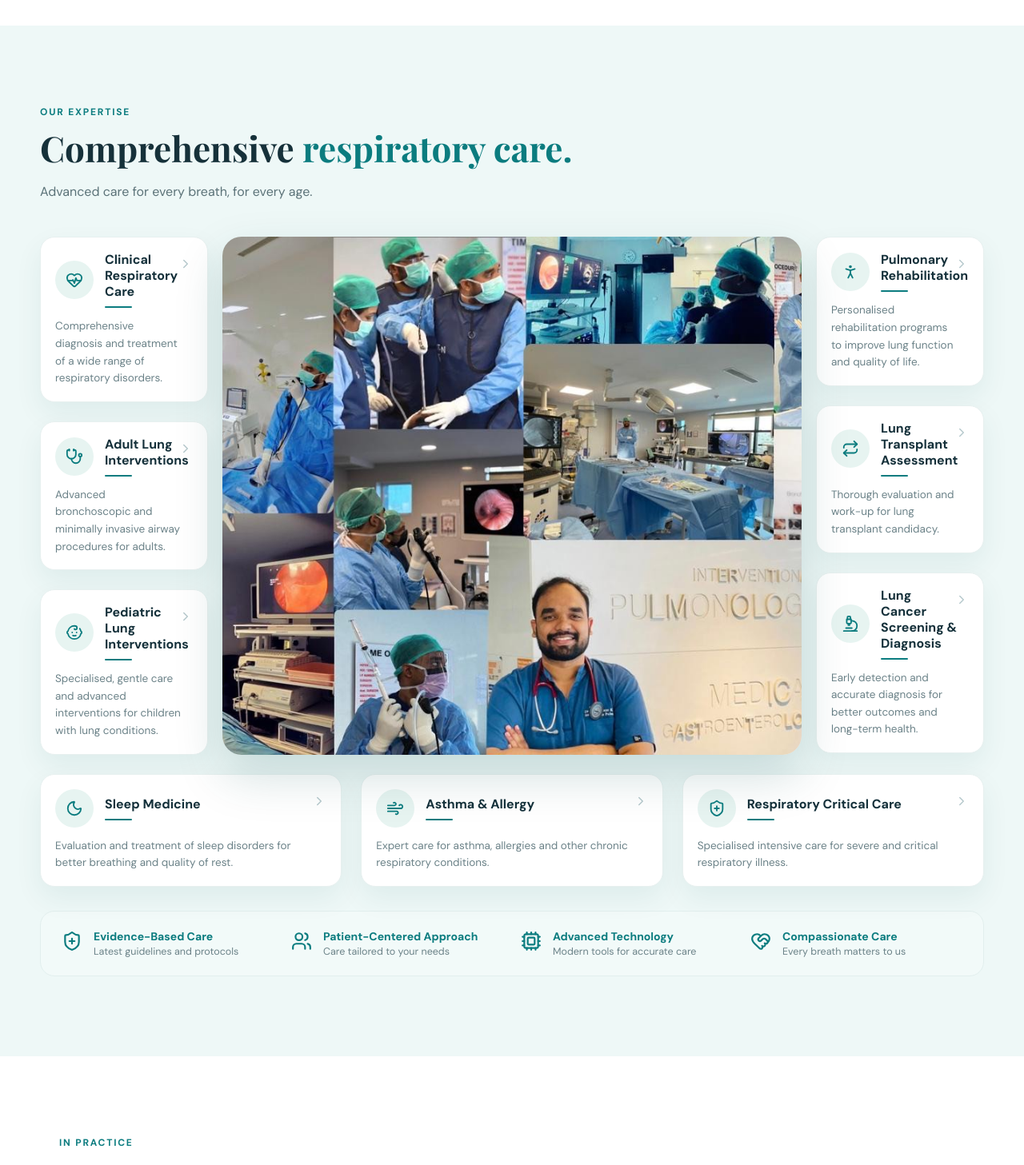
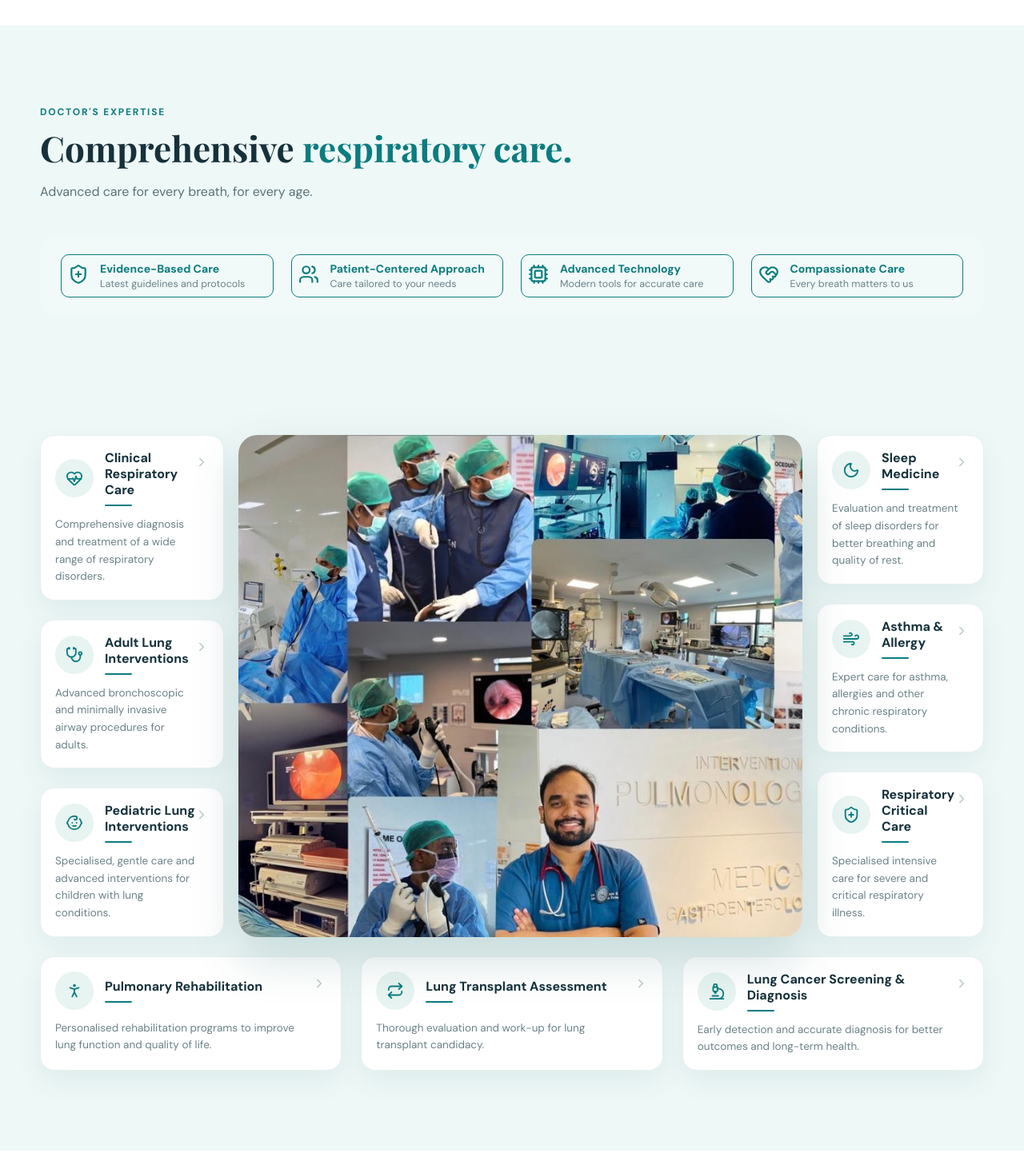
Before and after one commit to KOUSHIK-GARA/doctor_portfolio, a React (Vite) app: page / in a window 1280 px wide. Shown: the part 2420-3877 px from the top of the page at 80% size. Built offline with nearby package versions, Linux system fonts and the light colour scheme.

Commit message:
styles optimization

```diff
--- a/src/components/sections/Expertise.tsx
+++ b/src/components/sections/Expertise.tsx
@@ -73,19 +73,31 @@ export function Expertise({ areas, image, imageAlt }: ExpertiseProps) {
   }));
 
   const leftCards = cards.slice(0, 3);
-  // The last three areas have the longest headings, so flank the image with
-  // them on the right to visually balance the two-line titles on the left.
-  const rightCards = cards.slice(6);
-  const bottomCards = cards.slice(3, 6);
+  const rightCards = cards.slice(3, 6);
+  const bottomCards = cards.slice(6);
 
   return (
     <section id="expertise" className="section tinted">
       <div className="expHead">
-        <div className="sectionTag">OUR EXPERTISE</div>
+        <div className="sectionTag">DOCTOR'S EXPERTISE</div>
         <h2>
           Comprehensive <span>respiratory care.</span>
         </h2>
         <p className="expLead">Advanced care for every breath, for every age.</p>
+      </div>
+
+      <div className="expValues">
+        {VALUE_PROPS.map(({ icon: Icon, title, text }) => (
+          <div className="expValue" key={title}>
+            <span className="expValueIcon" aria-hidden="true">
+              <Icon />
+            </span>
+            <div>
+              <b>{title}</b>
+              <small>{text}</small>
+            </div>
+          </div>
+        ))}
       </div>
 
       <div className="expGrid">
@@ -115,19 +127,7 @@ export function Expertise({ areas, image, imageAlt }: ExpertiseProps) {
         ))}
       </div>
 
-      <div className="expValues">
-        {VALUE_PROPS.map(({ icon: Icon, title, text }) => (
-          <div className="expValue" key={title}>
-            <span className="expValueIcon" aria-hidden="true">
-              <Icon />
-            </span>
-            <div>
-              <b>{title}</b>
-              <small>{text}</small>
-            </div>
-          </div>
-        ))}
-      </div>
+
     </section>
   );
 }
--- a/src/styles.css
+++ b/src/styles.css
@@ -508,7 +508,7 @@ header {
   display: grid;
   /* Pin the card stacks to a compact fixed width so the centre collage claims
      the maximum remaining width — close to the full carousel span. */
-  grid-template-columns: 210px 1fr 210px;
+  grid-template-columns: 230px 1fr 209px;
   gap: 18px;
   align-items: stretch;
 }
@@ -647,12 +647,12 @@ header {
 
 /* Value-proposition strip */
 .expValues {
-  margin-top: 30px;
+  margin-bottom: 150px;
   display: grid;
   grid-template-columns: repeat(4, 1fr);
   gap: 22px;
   background: #f2faf9;
-  border: 1px solid #e2efee;
+  /* border: 1px solid #e2efee; */
   border-radius: 18px;
   padding: 22px 26px;
 }
@@ -661,6 +661,9 @@ header {
   display: flex;
   align-items: center;
   gap: 14px;
+  border: 1px solid #0b7c7f;
+  border-radius: 10px;
+  padding: 8px;
 }
 
 .expValueIcon {
@@ -823,11 +826,12 @@ header {
 .award {
   display: flex;
   gap: 14px;
-  align-items: flex-start;
-  padding: 20px;
+  align-items: center;
   border-radius: 16px;
   background: #ffffff;
-  border: 1px solid #dcefec;
+  border: 1px solid #0b7c7f;
+  border-radius: 10px;
+  padding: 10px 8px;
 }
 
 .award svg {
```
